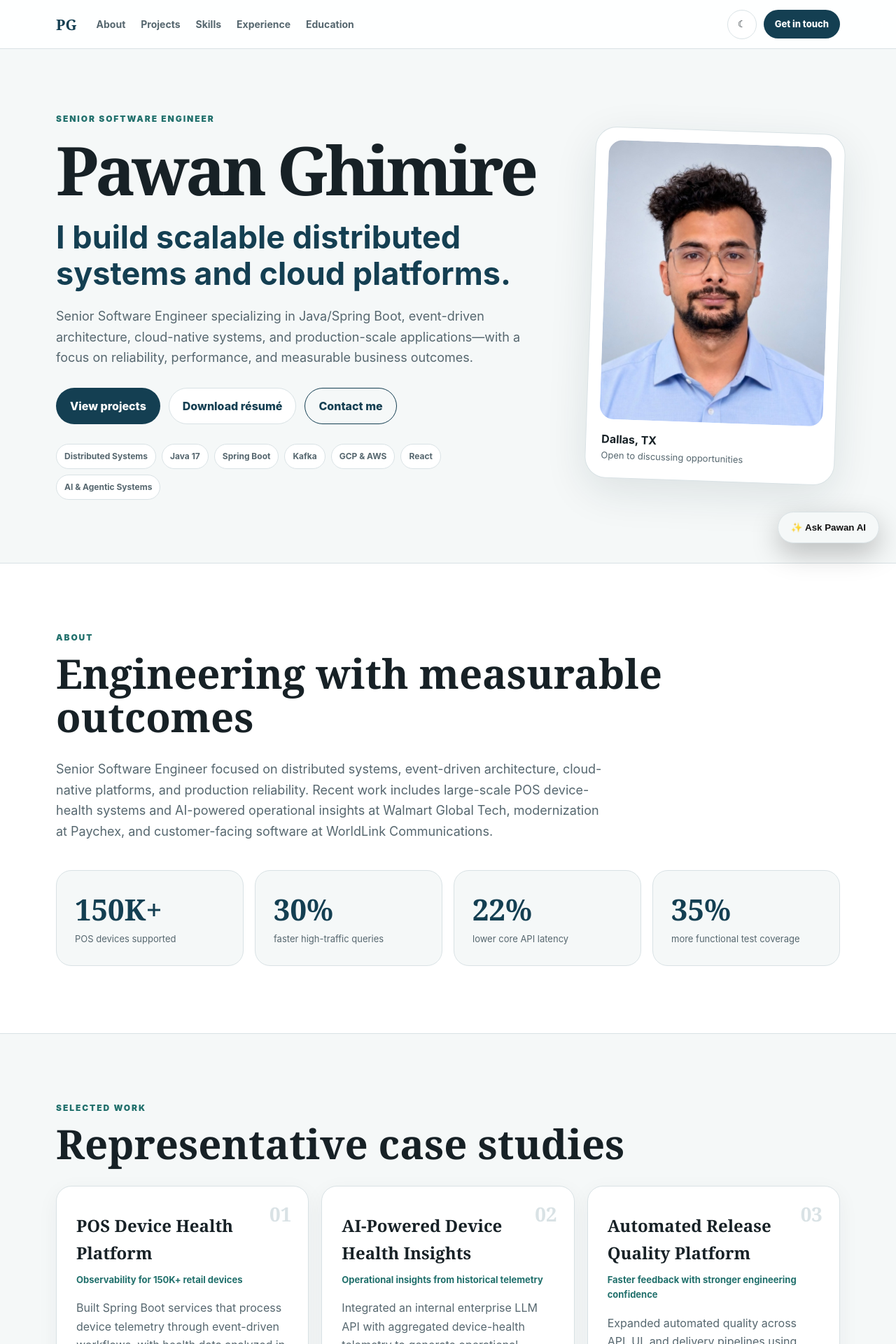
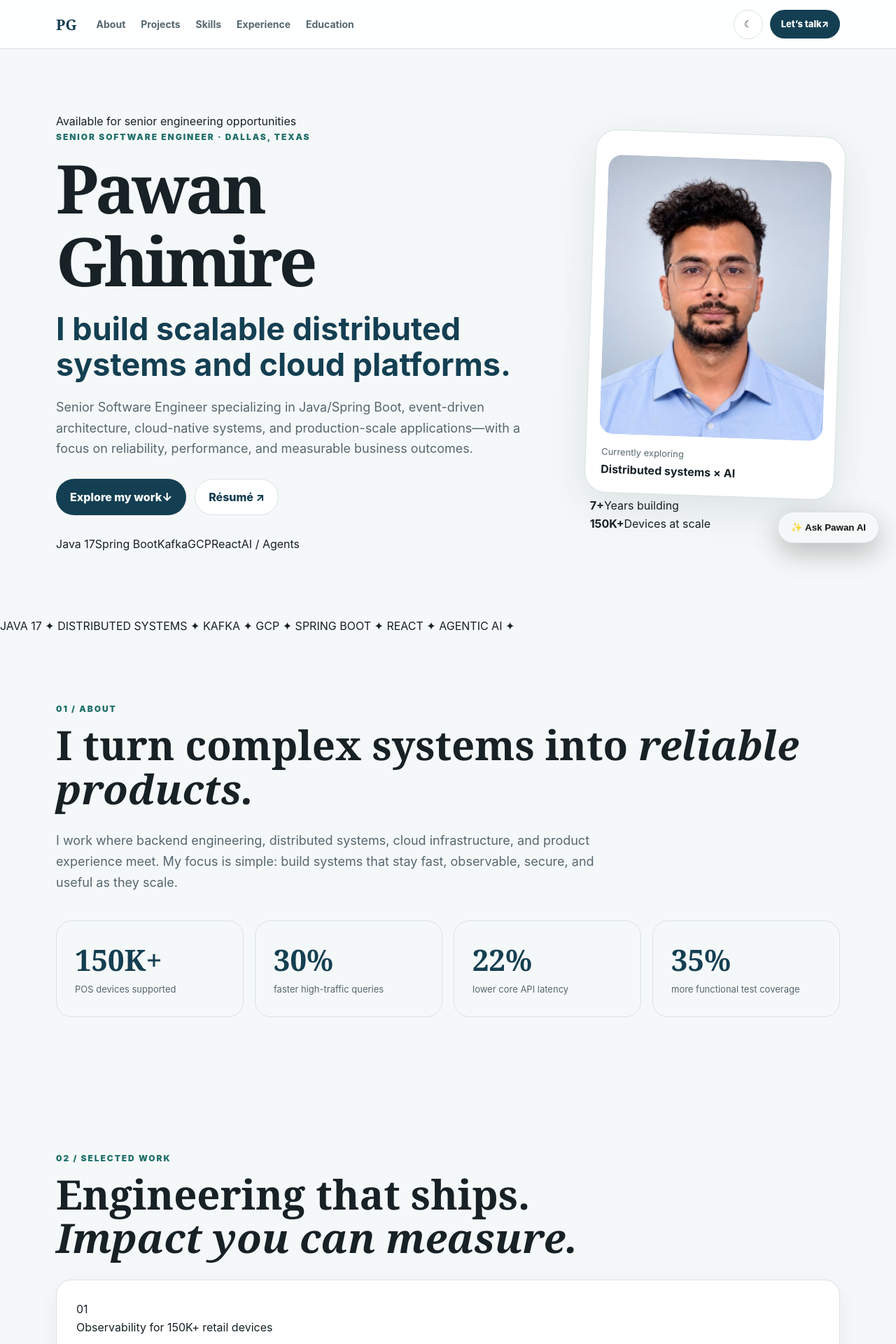
Before and after one commit to p0g06r5/Resume-, a React (Vite) app: page / in a window 1280 px wide. Shown: the top 1920 px of the page at 70% size. Built offline with nearby package versions, Linux system fonts and the light colour scheme.

Commit message:
Redesign portfolio with premium interactive layout

```diff
--- a/src/App.tsx
+++ b/src/App.tsx
@@ -3,22 +3,24 @@ import { education, experience, metrics, profile, projects, skills } from './dat
 import { PortfolioAssistant } from './components/PortfolioAssistant';
 import './styles.css';
 const nav=['about','projects','skills','experience','education'];
+const flow=['150K+ POS devices','Kafka event stream','Spring Boot services','BigQuery + cache','React + Grafana'];
 export default function App(){
  const [dark,setDark]=useState(()=>localStorage.getItem('theme')==='dark'); const [menu,setMenu]=useState(false);
  useEffect(()=>{document.documentElement.dataset.theme=dark?'dark':'light';localStorage.setItem('theme',dark?'dark':'light')},[dark]);
  return <>
   <a className="skip-link" href="#main-content">Skip to main content</a>
-  <header className="nav"><a className="brand" href="#top">PG</a><button className="menu" aria-label="Toggle navigation" aria-expanded={menu} onClick={()=>setMenu(v=>!v)}>☰</button><nav className={menu?'open':''} aria-label="Primary navigation">{nav.map(x=><a key={x} href={`#${x}`} onClick={()=>setMenu(false)}>{x[0].toUpperCase()+x.slice(1)}</a>)}</nav><div className="nav-actions"><button className="icon" aria-label={`Switch to ${dark?'light':'dark'} mode`} onClick={()=>setDark(v=>!v)}>{dark?'☀':'☾'}</button><a className="button small" href={`mailto:${profile.email}`}>Get in touch</a></div></header>
+  <header className="nav"><a className="brand" href="#top"><span>PG</span></a><button className="menu" aria-label="Toggle navigation" aria-expanded={menu} onClick={()=>setMenu(v=>!v)}>☰</button><nav className={menu?'open':''}>{nav.map(x=><a key={x} href={'#'+x} onClick={()=>setMenu(false)}>{x[0].toUpperCase()+x.slice(1)}</a>)}</nav><div className="nav-actions"><button className="icon" aria-label="Toggle theme" onClick={()=>setDark(v=>!v)}>{dark?'☀':'☾'}</button><a className="button small" href={'mailto:'+profile.email}>Let’s talk <span>↗</span></a></div></header>
   <main id="main-content">
-   <section id="top" className="hero shell"><div><span className="eyebrow">{profile.title}</span><h1>{profile.name}</h1><h2>{profile.headline}</h2><p>{profile.summary}</p><div className="actions"><a className="button" href="#projects">View projects</a><a className="button secondary" href="Pawan-Ghimire-Resume.pdf" download>Download résumé</a><a className="button ghost" href={`mailto:${profile.email}`}>Contact me</a></div><div className="tags">{['Distributed Systems','Java 17','Spring Boot','Kafka','GCP & AWS','React','AI & Agentic Systems'].map(t=><span key={t}>{t}</span>)}</div></div><div className="portrait-card"><img src="pawan-ghimire.jpg" alt="Pawan Ghimire"/><div><strong>{profile.location}</strong><span>Open to discussing opportunities</span></div></div></section>
-   <section id="about" className="section alt"><div className="shell"><span className="eyebrow">About</span><h2>Engineering with measurable outcomes</h2><p className="lead">Senior Software Engineer focused on distributed systems, event-driven architecture, cloud-native platforms, and production reliability. Recent work includes large-scale POS device-health systems and AI-powered operational insights at Walmart Global Tech, modernization at Paychex, and customer-facing software at WorldLink Communications.</p><div className="metrics">{metrics.map(m=><article key={m.label}><strong>{m.value}</strong><span>{m.label}</span></article>)}</div></div></section>
-   <section id="projects" className="section"><div className="shell"><span className="eyebrow">Selected work</span><h2>Representative case studies</h2><div className="cards">{projects.map((p,i)=><article className="project" key={p.title}><span className="number">0{i+1}</span><h3>{p.title}</h3><h4>{p.subtitle}</h4><p>{p.description}</p><strong className="result">{p.result}</strong><div className="tags">{p.tags.map(t=><span key={t}>{t}</span>)}</div></article>)}</div></div></section>
-   <section id="skills" className="section alt"><div className="shell"><span className="eyebrow">Technical toolkit</span><h2>Core skills</h2><div className="skill-grid">{Object.entries(skills).map(([group,items])=><article key={group}><h3>{group}</h3><div className="tags">{items.map(x=><span key={x}>{x}</span>)}</div></article>)}</div></div></section>
-   <section id="experience" className="section"><div className="shell"><span className="eyebrow">Experience</span><h2>Selected experience</h2><div className="timeline">{experience.map(e=><article key={e.company}><div className="dot"/><div className="job-head"><div><span>{e.company}</span><h3>{e.role}</h3></div><small>{e.period} · {e.location}</small></div><ul>{e.points.map(p=><li key={p}>{p}</li>)}</ul></article>)}</div></div></section>
-   <section id="education" className="section alt"><div className="shell"><span className="eyebrow">Education</span><h2>Academic background</h2><div className="education">{education.map(e=><article key={e.school}><span>{e.year}</span><h3>{e.school}</h3><p>{e.degree}</p></article>)}</div></div></section>
-   <section className="cta"><div className="shell"><div><span className="eyebrow">Let’s connect</span><h2>Let’s build something that scales.</h2><p>I’m interested in senior software engineering opportunities involving distributed systems, cloud platforms, event-driven architecture, and AI-enabled products.</p></div><div className="actions"><a className="button light" href={`mailto:${profile.email}`}>Email Pawan</a><a className="button outline-light" href={profile.linkedin} target="_blank" rel="noreferrer">LinkedIn</a></div></div></section>
+   <section id="top" className="hero shell"><div className="hero-copy"><div className="availability"><i/> Available for senior engineering opportunities</div><span className="eyebrow">{profile.title} · Dallas, Texas</span><h1><span>Pawan</span><br/>Ghimire</h1><h2>{profile.headline}</h2><p>{profile.summary}</p><div className="actions"><a className="button" href="#projects">Explore my work <span>↓</span></a><a className="button secondary" href="Pawan-Ghimire-Resume.pdf" download>Résumé ↗</a></div><div className="hero-stack">{['Java 17','Spring Boot','Kafka','GCP','React','AI / Agents'].map(t=><span key={t}>{t}</span>)}</div></div><div className="hero-visual"><div className="orbit orbit-one"/><div className="orbit orbit-two"/><div className="portrait-card"><div className="portrait-glow"/><img src="pawan-ghimire.jpg" alt="Pawan Ghimire"/><div className="portrait-meta"><span>Currently exploring</span><strong>Distributed systems × AI</strong></div></div><div className="float-card float-one"><b>7+</b><span>Years building</span></div><div className="float-card float-two"><b>150K+</b><span>Devices at scale</span></div></div></section>
+   <div className="marquee"><div>JAVA 17 <i>✦</i> DISTRIBUTED SYSTEMS <i>✦</i> KAFKA <i>✦</i> GCP <i>✦</i> SPRING BOOT <i>✦</i> REACT <i>✦</i> AGENTIC AI <i>✦</i></div></div>
+   <section id="about" className="section"><div className="shell split-heading"><div><span className="eyebrow">01 / About</span><h2>I turn complex systems into <em>reliable products.</em></h2></div><p className="lead">I work where backend engineering, distributed systems, cloud infrastructure, and product experience meet. My focus is simple: build systems that stay fast, observable, secure, and useful as they scale.</p></div><div className="shell metrics">{metrics.map(m=><article key={m.label}><strong>{m.value}</strong><span>{m.label}</span></article>)}</div></section>
+   <section id="projects" className="section projects-section"><div className="shell"><div className="section-title"><span className="eyebrow">02 / Selected work</span><h2>Engineering that ships.<br/><em>Impact you can measure.</em></h2></div><div className="project-list">{projects.map((p,i)=><article className={'project project-'+i} key={p.title}><div className="project-index">0{i+1}</div><div className="project-main"><span className="project-kicker">{p.subtitle}</span><h3>{p.title}</h3><p>{p.description}</p><strong className="result">{p.result}</strong><div className="tags">{p.tags.map(t=><span key={t}>{t}</span>)}</div>{i===0&&<div className="architecture"><span>System flow</span><div>{flow.map((x,j)=><div key={x}><b>{x}</b>{j<flow.length-1&&<i>→</i>}</div>)}</div></div>}</div></article>)}</div></div></section>
+   <section id="skills" className="section skills-section"><div className="shell"><div className="section-title"><span className="eyebrow">03 / Toolkit</span><h2>Deep backend roots.<br/><em>Full-stack range.</em></h2></div><div className="skill-grid">{Object.entries(skills).map(([group,items],i)=><article key={group}><span>0{i+1}</span><h3>{group}</h3><div className="tags">{items.map(x=><b key={x}>{x}</b>)}</div></article>)}</div></div></section>
+   <section id="experience" className="section"><div className="shell"><div className="section-title"><span className="eyebrow">04 / Experience</span><h2>Built in production.<br/><em>Learned at scale.</em></h2></div><div className="timeline">{experience.map((e,i)=><article key={e.company}><div className="year">0{i+1}</div><div className="job-head"><div><span>{e.company}</span><h3>{e.role}</h3></div><small>{e.period}<br/>{e.location}</small></div><ul>{e.points.map(p=><li key={p}>{p}</li>)}</ul></article>)}</div></div></section>
+   <section id="education" className="section education-section"><div className="shell"><span className="eyebrow">05 / Education</span><div className="education">{education.map(e=><article key={e.school}><span>{e.year}</span><h3>{e.school}</h3><p>{e.degree}</p></article>)}</div></div></section>
+   <section className="cta"><div className="shell"><span className="eyebrow">Have a hard problem?</span><h2>Let’s build something<br/><em>that matters.</em></h2><p>Distributed systems, cloud platforms, event-driven architecture, or AI-enabled products — I’m always interested in ambitious engineering work.</p><div className="actions"><a className="button light" href={'mailto:'+profile.email}>Start a conversation ↗</a><a className="text-link" href={profile.linkedin} target="_blank" rel="noreferrer">LinkedIn ↗</a></div></div></section>
   </main>
-  <footer><div className="shell"><span>© {new Date().getFullYear()} Pawan Ghimire</span><div><a href={`mailto:${profile.email}`}>Email</a><a href={profile.linkedin} target="_blank" rel="noreferrer">LinkedIn</a><a href="Pawan-Ghimire-Resume.pdf" download>Résumé</a></div></div></footer>
+  <footer><div className="shell"><strong>PG</strong><span>© {new Date().getFullYear()} Pawan Ghimire</span><div><a href={'mailto:'+profile.email}>Email</a><a href={profile.linkedin} target="_blank" rel="noreferrer">LinkedIn</a><a href="Pawan-Ghimire-Resume.pdf" download>Résumé</a></div></div></footer>
   <PortfolioAssistant/>
  </>;
 }
```
